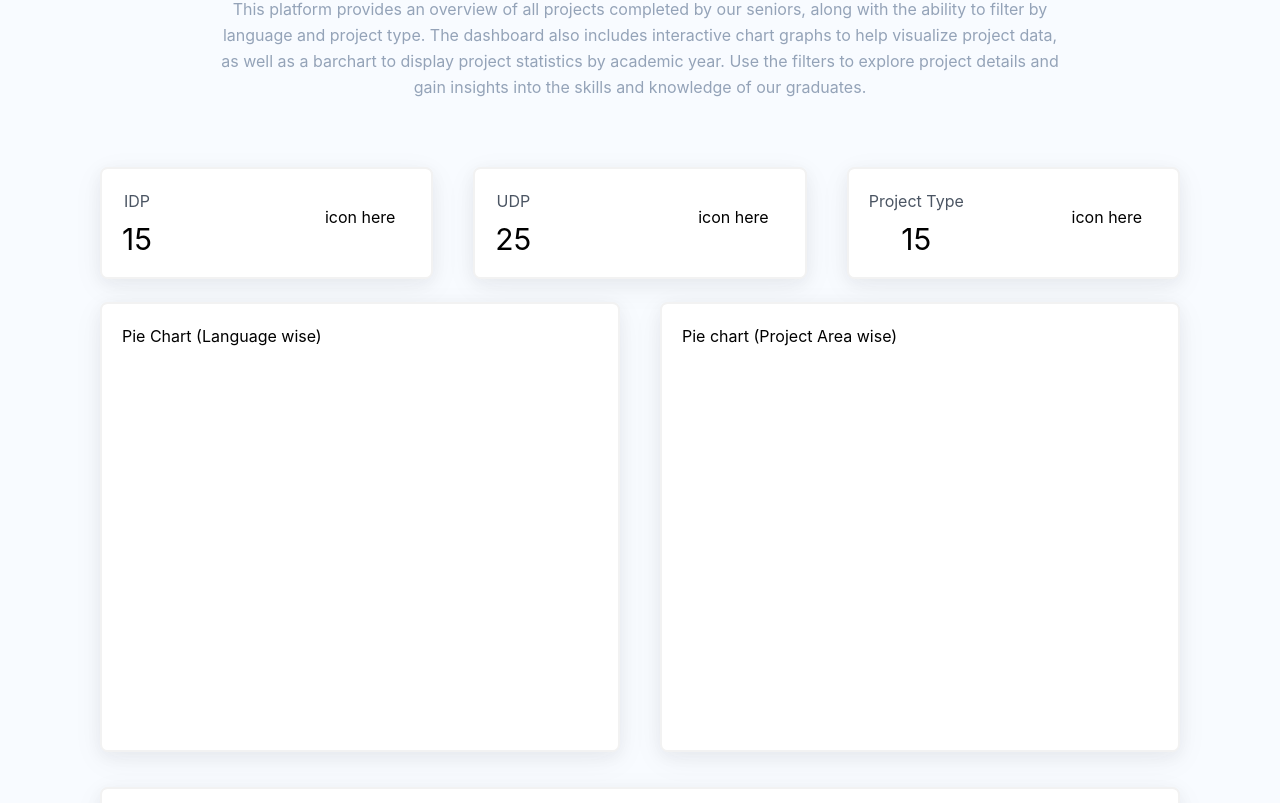
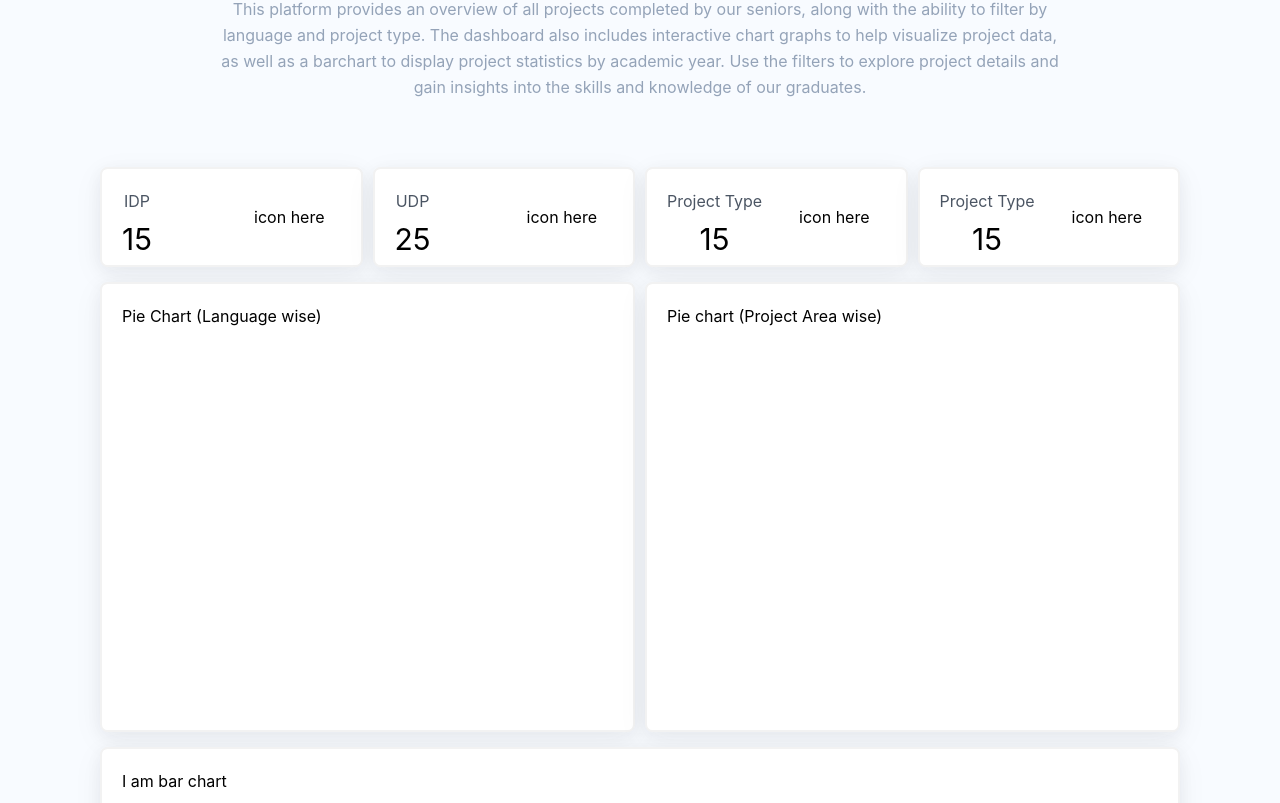
Before and after one commit to akshar1277/Project_Library, a React (Create React App) app: page / in a window 1280 px wide. Shown: the part 617-1420 px from the top of the page. Built offline with nearby package versions, Linux system fonts and the light colour scheme; a web font is replaced by a local one.

Commit message:
dashboard layout

```diff
--- a/package.json
+++ b/package.json
@@ -9,6 +9,7 @@
     "axios": "^1.3.3",
     "react": "^18.2.0",
     "react-dom": "^18.2.0",
+    "react-icons": "^4.7.1",
     "react-paginate": "^8.1.4",
     "react-router-dom": "^6.8.1",
     "react-scripts": "5.0.1",
--- a/src/components/About/Team.js
+++ b/src/components/About/Team.js
@@ -12,8 +12,8 @@ const Team = () => {
 
                 <div className="grid md:grid-cols-12 grid-cols-1 mt-8 gap-[30px]">
                     <div className="lg:col-span-3 md:col-span-6">
-                        <div className="team p-6 rounded-md border border-gray-100 dark:border-gray-700 group bg-white dark:bg-slate-900">
-                            <img src="assets/images/client/01.jpg" className="h-24 w-24 rounded-full shadow-md dark:shadow-gray-800" alt="" />
+                        <div className="team p-6 rounded-md border border-gray-100 dark:border-gray-700 group bg-white dark:bg-slate-900  ">
+                            <img src="assets/images/client/01.jpg" className="h-24 w-24 rounded-full shadow-md dark:shadow-gray-800 m-auto m-auto" alt="" />
 
                             <div className="content mt-4">
                                 <a href="" className="text-lg font-medium hover:text-indigo-600 block">Ronny Jofra</a>
@@ -22,7 +22,7 @@ const Team = () => {
                                 <p className="text-slate-400 mt-4">If the distribution of letters and 'words' is random</p>
 
                                 <ul className="list-none mt-4">
-                                    <li className="inline"><a href="" className="btn btn-icon btn-sm border border-gray-100 dark:border-gray-800 rounded-md hover:border-indigo-600 dark:hover:border-indigo-600 hover:bg-indigo-600 hover:text-white"><i data-feather="facebook" className="h-4 w-4"></i></a></li>
+                                    {/* <li className="inline"><a href="" className="btn btn-icon btn-sm border border-gray-100 dark:border-gray-800 rounded-md hover:border-indigo-600 dark:hover:border-indigo-600 hover:bg-indigo-600 hover:text-white"><i data-feather="facebook" className="h-4 w-4"></i></a></li> */}
                                     <li className="inline"><a href="" className="btn btn-icon btn-sm border border-gray-100 dark:border-gray-800 rounded-md hover:border-indigo-600 dark:hover:border-indigo-600 hover:bg-indigo-600 hover:text-white"><i data-feather="instagram" className="h-4 w-4"></i></a></li>
                                     <li className="inline"><a href="" className="btn btn-icon btn-sm border border-gray-100 dark:border-gray-800 rounded-md hover:border-indigo-600 dark:hover:border-indigo-600 hover:bg-indigo-600 hover:text-white"><i data-feather="twitter" className="h-4 w-4"></i></a></li>
                                     <li className="inline"><a href="" className="btn btn-icon btn-sm border border-gray-100 dark:border-gray-800 rounded-md hover:border-indigo-600 dark:hover:border-indigo-600 hover:bg-indigo-600 hover:text-white"><i data-feather="linkedin" className="h-4 w-4"></i></a></li>
@@ -33,7 +33,7 @@ const Team = () => {
 
                     <div className="lg:col-span-3 md:col-span-6">
                         <div className="team p-6 rounded-md border border-gray-100 dark:border-gray-700 group bg-white dark:bg-slate-900">
-                            <img src="assets/images/client/02.jpg" className="h-24 w-24 rounded-full shadow-md dark:shadow-gray-800" alt="" />
+                            <img src="assets/images/client/02.jpg" className="h-24 w-24 rounded-full shadow-md dark:shadow-gray-800 m-auto" alt="" />
 
                             <div className="content mt-4">
                                 <a href="" className="text-lg font-medium hover:text-indigo-600 block">Aliana Rosy</a>
@@ -53,7 +53,7 @@ const Team = () => {
 
                     <div className="lg:col-span-3 md:col-span-6">
                         <div className="team p-6 rounded-md border border-gray-100 dark:border-gray-700 group bg-white dark:bg-slate-900">
-                            <img src="assets/images/client/03.jpg" className="h-24 w-24 rounded-full shadow-md dark:shadow-gray-800" alt="" />
+                            <img src="assets/images/client/03.jpg" className="h-24 w-24 rounded-full shadow-md dark:shadow-gray-800 m-auto" alt="" />
 
                             <div className="content mt-4">
                                 <a href="" className="text-lg font-medium hover:text-indigo-600 block">Sofia Razaq</a>
@@ -73,7 +73,7 @@ const Team = () => {
 
                     <div className="lg:col-span-3 md:col-span-6">
                         <div className="team p-6 rounded-md border border-gray-100 dark:border-gray-700 group bg-white dark:bg-slate-900">
-                            <img src="assets/images/client/04.jpg" className="h-24 w-24 rounded-full shadow-md dark:shadow-gray-800" alt="" />
+                            <img src="assets/images/client/04.jpg" className="h-24 w-24 rounded-full shadow-md dark:shadow-gray-800 m-auto" alt="" />
 
                             <div className="content mt-4">
                                 <a href="" className="text-lg font-medium hover:text-indigo-600 block">Micheal Carlo</a>
--- a/src/components/Home/Dashboard.css
+++ b/src/components/Home/Dashboard.css
@@ -7,7 +7,7 @@
 
     display: grid;
     grid-template-columns: repeat(2, 1fr);
-    grid-gap: 35px;
+    grid-gap: 15px;
     padding-right: 100px;
     padding-left: 100px;
     background-color: #f8fbff;
@@ -25,13 +25,14 @@
     grid-row: 1;
     grid-column: 1 / span 2;
     display: grid;
-    grid-template-columns: repeat(3, 1fr);
-    grid-gap: 40px;
+    grid-template-columns: repeat(4, 1fr);
+    grid-gap: 10px;
     height: 100px;
 
 }
 
 .box {
+    height:100px;
     box-sizing: border-box;
     background-color: white;
     border: 2px solid #f2f2f2;
@@ -45,7 +46,7 @@
     grid-column: 1 / span 2;
     display: grid;
     grid-template-columns: repeat(2, 1fr);
-    grid-gap: 40px;
+    grid-gap: 10px;
 
 }
 
--- a/src/components/Home/Dashboard.js
+++ b/src/components/Home/Dashboard.js
@@ -62,6 +62,23 @@ const Dashboard = () => {
 
 
                     </div>
+                    <div className="box">
+
+                        <div className='flex justify-between'>
+                            <div className='flex flex-col gap-2'>
+                                <div className='text-gray-600'>Project Type</div>
+                                <div className='text-3xl'>15</div>
+                            </div>
+                            <div className='m-4'>
+
+                                icon here
+
+
+                            </div>
+                        </div>
+
+
+                    </div>
 
                 </div>
 
--- a/src/components/Home/DepartmentsVideo.js
+++ b/src/components/Home/DepartmentsVideo.js
@@ -1,4 +1,5 @@
 import React from 'react'
+import { BsPlayCircle } from 'react-icons/bs';
 
 const DepartmentsVideo = () => {
     return (
@@ -13,7 +14,8 @@ const DepartmentsVideo = () => {
                             <div className="absolute bottom-2/4 translate-y-2/4 right-0 left-0 text-center">
                                 <a href="#!" data-type="youtube" data-id="yba7hPeTSjk"
                                     className="lightbox h-20 w-20 rounded-full shadow-lg dark:shadow-gray-800 inline-flex items-center justify-center bg-white dark:bg-slate-900 text-indigo-600 dark:text-white">
-                                    <i className="mdi mdi-play inline-flex items-center justify-center text-2xl"></i>
+
+                                    <BsPlayCircle className='text-5xl inline-flex items-center justify-center '></BsPlayCircle>
                                 </a>
                             </div>
                         </div>
```
Also changed, not shown: 1 other file (tests, documents, lock files or other folders).
